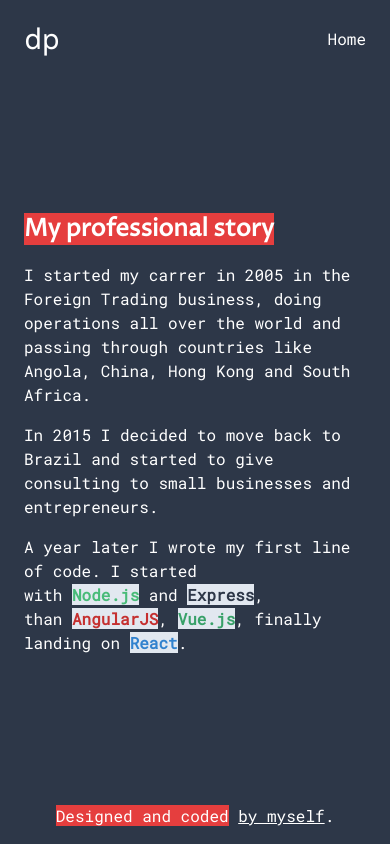
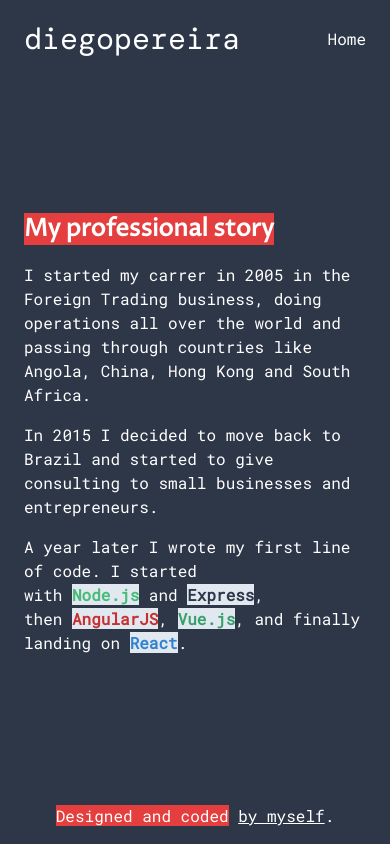
Before and after one commit to gomespereira/personal-website, a Next.js app: page /about in a window 390 px wide. Built offline with nearby package versions, Linux system fonts and the light colour scheme.

Commit message:
Adjust some markup to improve SEO

```diff
--- a/components/header.tsx
+++ b/components/header.tsx
@@ -3,8 +3,12 @@ import Navbar from 'components/navbar'
 export default function Header() {
   return (
     <header className="flex justify-between items-center mt-4 mr-6 ml-6 md:mr-10 md:ml-10">
-      <span id="logo" className="text-3xl hidden md:block">diegopereira</span>
-      <span id="logo" className="text-3xl block md:hidden">dp</span>
+      <span
+        id="logo"
+        className="text-3xl"
+      >
+        diegopereira
+      </span>
       <Navbar />
     </header>
   )
--- a/components/layout.tsx
+++ b/components/layout.tsx
@@ -9,6 +9,14 @@ export default function Layout({ children }) {
     <Fragment>
       <Head>
         <title>Diego Pereira - JavaScript Developer</title>
+        <meta
+          name="viewport"
+          content="width=device-width, initial-scale=1.0"
+        />
+        <meta
+          name="description"
+          content="My personal website"
+        />
         <link
           rel="icon"
           href="/favicon.ico"
--- /dev/null
+++ b/pages/_document.tsx
@@ -0,0 +1,23 @@
+import Document, { Html, Head, Main, NextScript } from 'next/document'
+
+class MyDocument extends Document {
+  static async getInitialProps(ctx: any) {
+    const initialProps = await Document.getInitialProps(ctx)
+
+    return { ...initialProps }
+  }
+
+  render() {
+    return (
+      <Html lang="en-US">
+        <Head />
+        <body>
+          <Main />
+          <NextScript />
+        </body>
+      </Html>
+    )
+  }
+}
+
+export default MyDocument
--- a/pages/about.tsx
+++ b/pages/about.tsx
@@ -19,11 +19,11 @@ export default function About() {
           <span className="bg-gray-300 text-green-500 font-bold">Node.js</span>
           &nbsp;and&nbsp;
           <span className="bg-gray-300 text-gray-800 font-bold">Express</span>
-          , than&nbsp;
+          , then&nbsp;
           <span className="bg-gray-300 text-red-700 font-bold">AngularJS</span>
           ,&nbsp;
           <span className="bg-gray-300 text-green-600 font-bold">Vue.js</span>
-          , finally landing on&nbsp;
+          , and finally landing on&nbsp;
           <span className="bg-gray-300 text-blue-600 font-bold">React</span>
           .
         </p>
```
